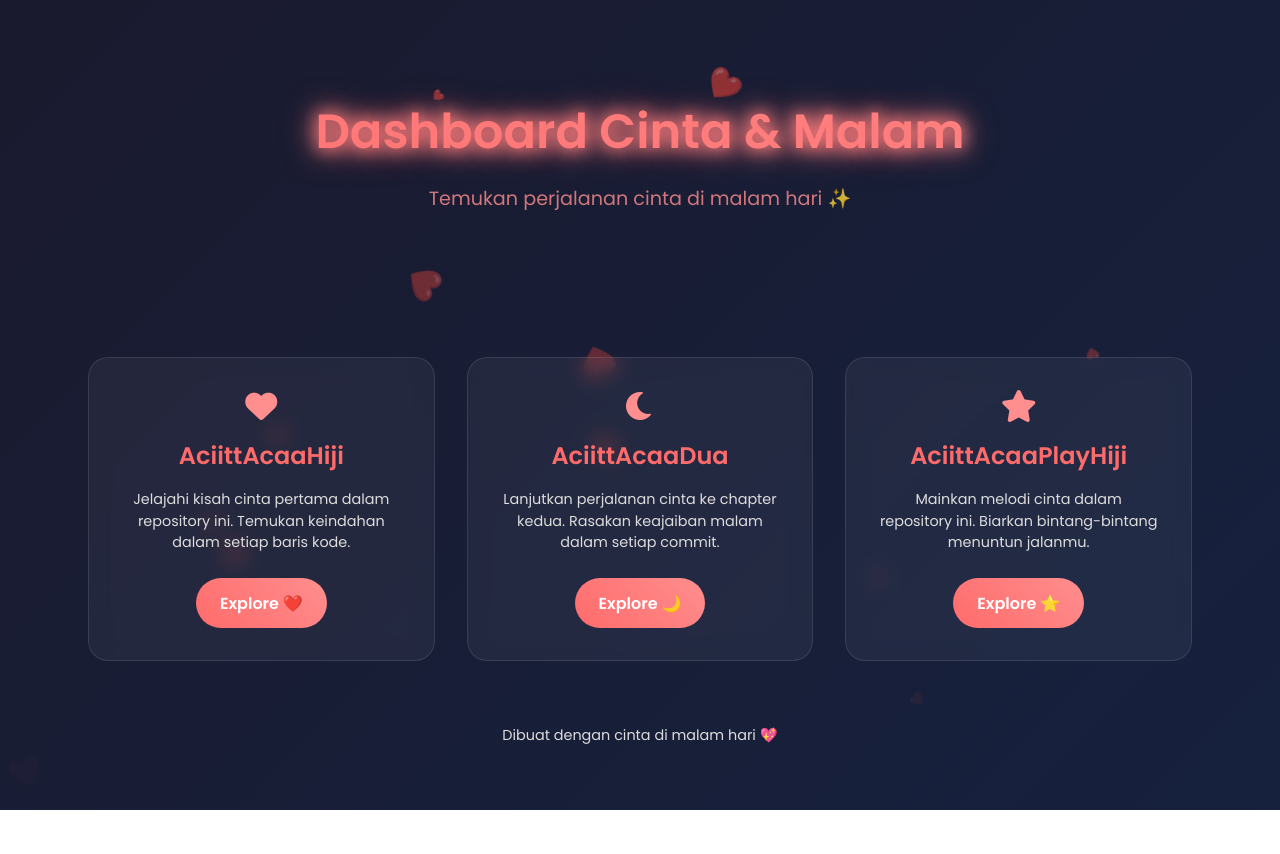
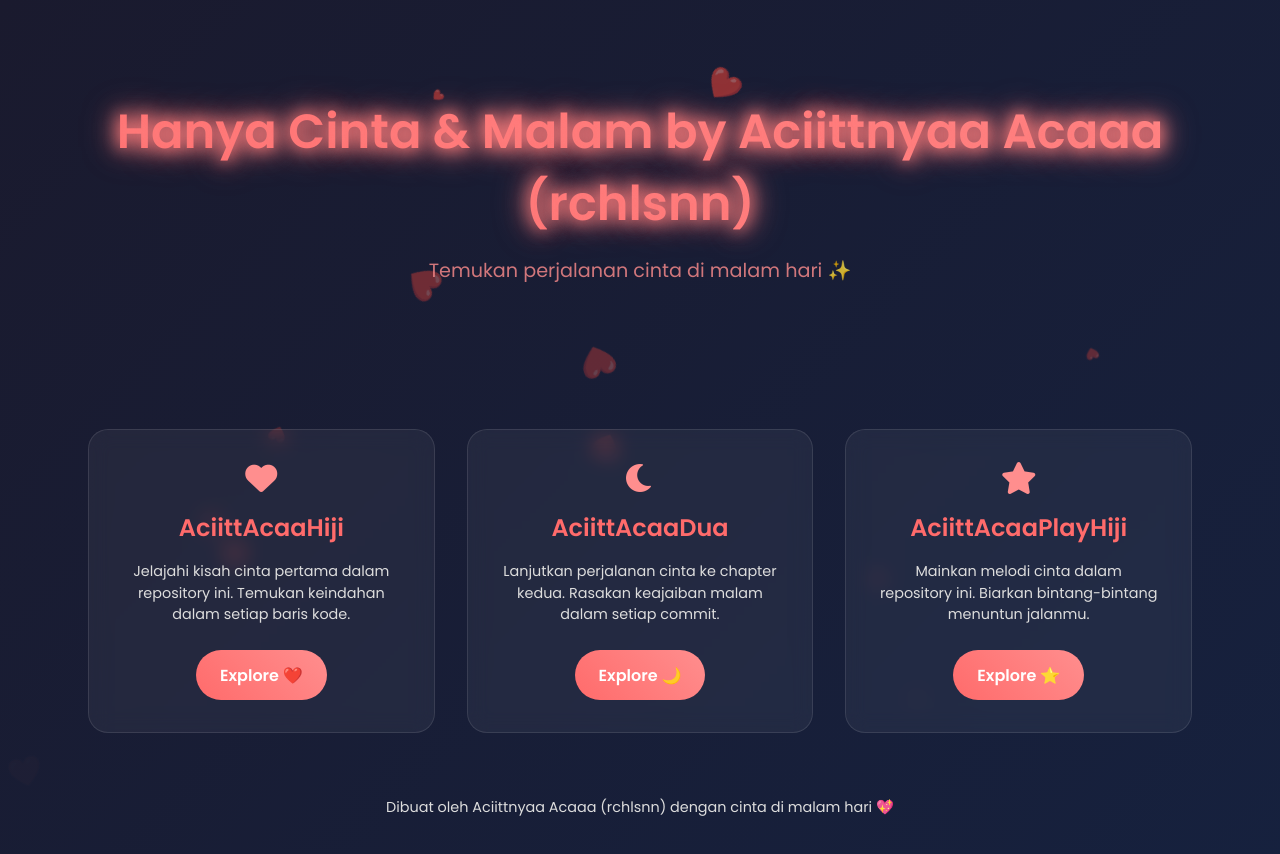
Before and after one commit to Chi5hira/portfolio, a plain HTML site: page bucin/index.html in a window 1280 px wide. Before the commit the page ends 810 px from the top, so only its background shows below. Drawn offline with Linux system fonts and the light colour scheme.

Commit message:
Update bio dashboard bucin

```diff
--- a/bucin/index.html
+++ b/bucin/index.html
@@ -174,7 +174,7 @@
     <div class="floating-hearts"></div>
     <div class="container">
         <header>
-            <h1>Dashboard Cinta & Malam</h1>
+            <h1>Hanya Cinta & Malam by Aciittnyaa Acaaa (rchlsnn)</h1>
             <p class="subtitle">Temukan perjalanan cinta di malam hari ✨</p>
         </header>
 
@@ -202,7 +202,7 @@
         </main>
 
         <footer>
-            <p>Dibuat dengan cinta di malam hari 💖</p>
+            <p>Dibuat oleh Aciittnyaa Acaaa (rchlsnn) dengan cinta di malam hari 💖</p>
         </footer>
     </div>
 
```
